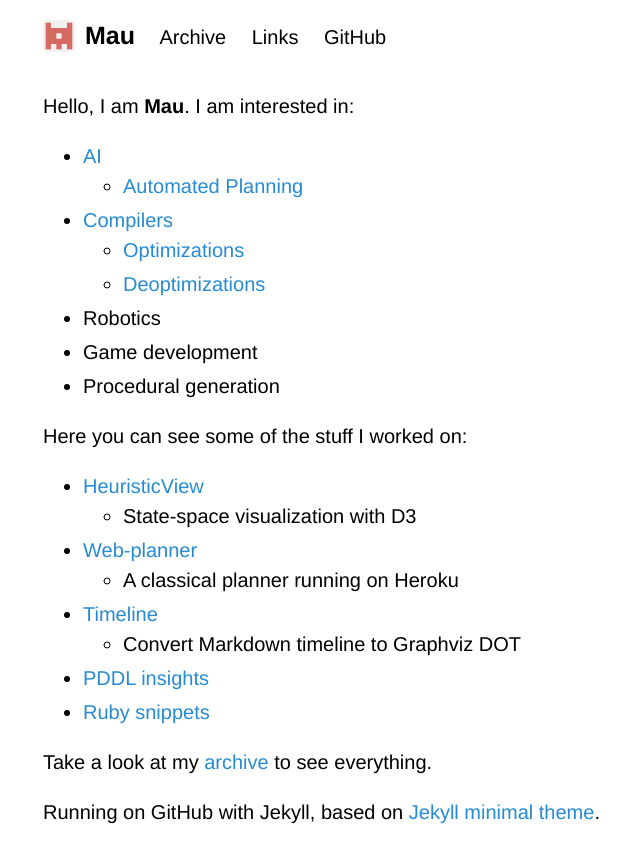
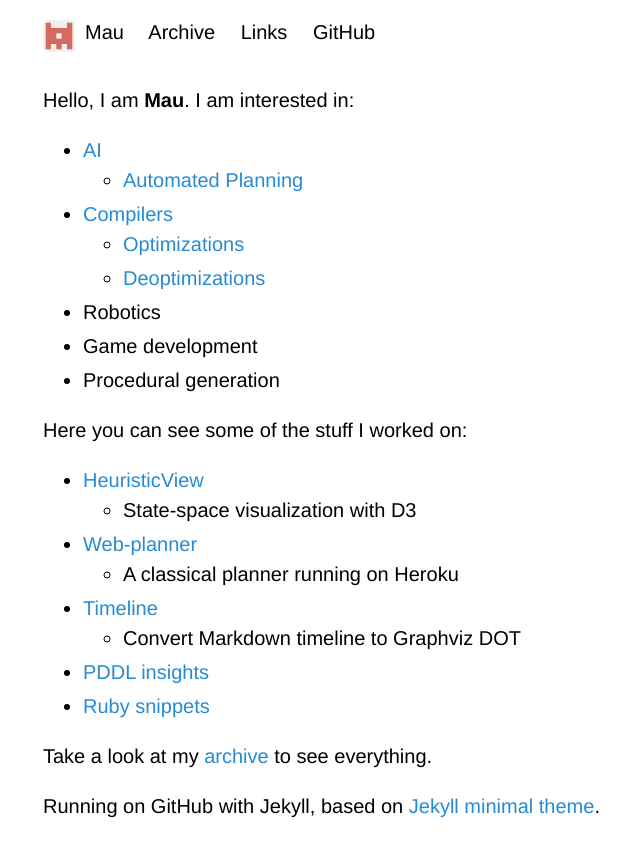
Before and after one commit to Maumagnaguagno/maumagnaguagno.github.io, a Jekyll site: the page built from index.md, in a window 1280 px wide. Shown: the top 863 px of the page, without its empty margins (217-857 px from the left). Built offline with Jekyll 4.4.1, drawn with Linux system fonts in a browser that asks for light colours; our own code applies the rules of GitHub Pages for plain Markdown files.

Commit message:
Move title header link CSS to style

```diff
--- a/_layouts/default.html
+++ b/_layouts/default.html
@@ -16,12 +16,12 @@ layout: compress
 <body>
 
 <header>
-  <a href="/" style="font-size:1.25rem;font-weight:bold">
+  <a href="/">
     <svg style="float:left;margin-right:10px;border-radius:5px;background-color:#f0f0f0" viewBox="0 0 84 84" width="32" height="32">
       <polygon fill="#d56a62" points="7,7 21,7 21,21 63,21 63,7 77,7 77,77 63,77 63,63 49,63 49,77 35,77 35,63 21,63 21,77 7,77"/>
       <rect x="35" y="35" width="14" height="14" fill="#f0f0f0"/>
     </svg>
-     {{ site.title }}</a>
+    {{ site.title }}</a>
   <a href="archive">Archive</a>
   <a href="links">Links</a>
   <a href="{{ site.github.owner_url }}">GitHub</a>
--- a/css/style.scss
+++ b/css/style.scss
@@ -18,6 +18,11 @@ header {
   a {
     margin-right: 20px;
     color: inherit;
+
+    :first-child {
+      font-size: 25px;
+      font-weight: bold;
+    }
   }
 }
 
```
